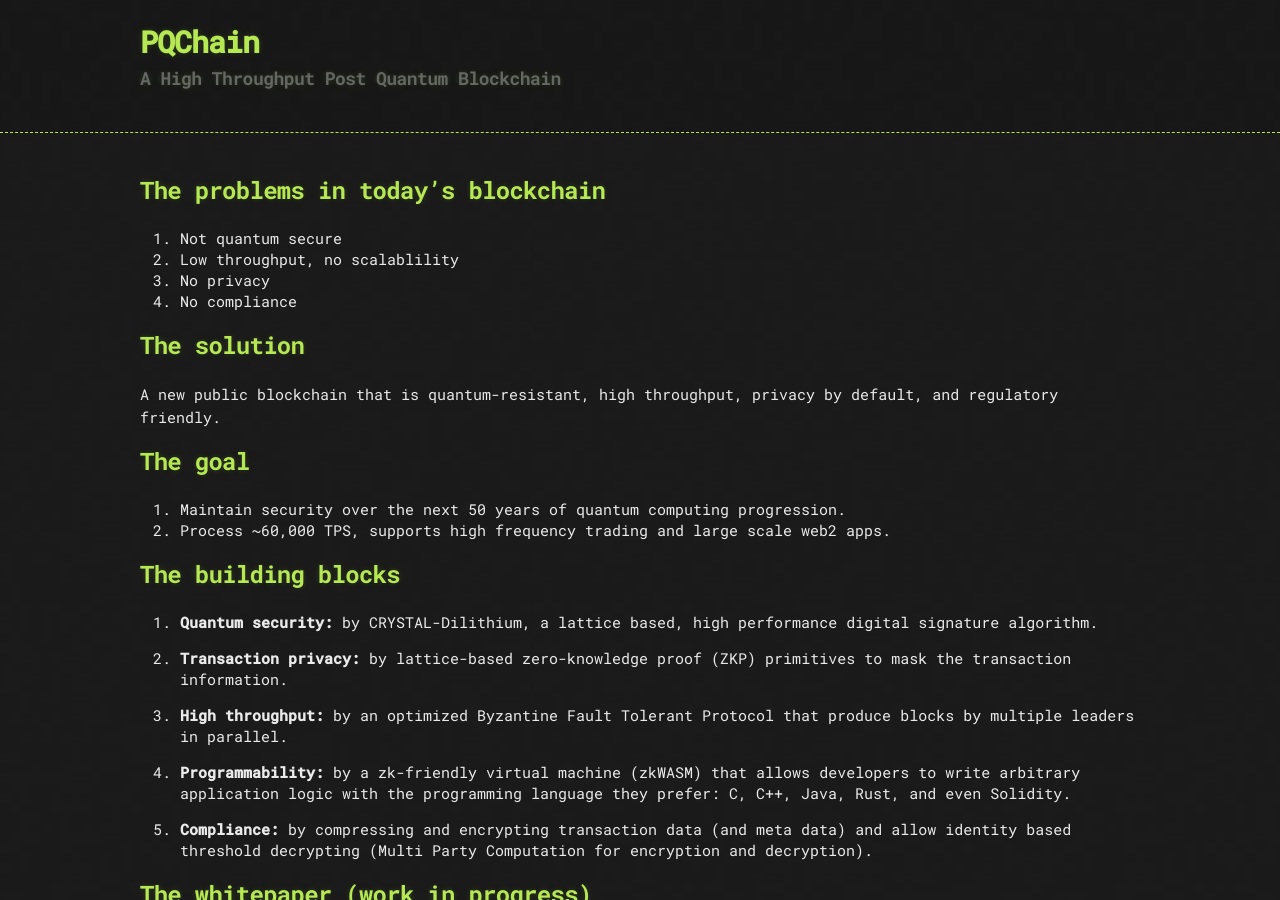
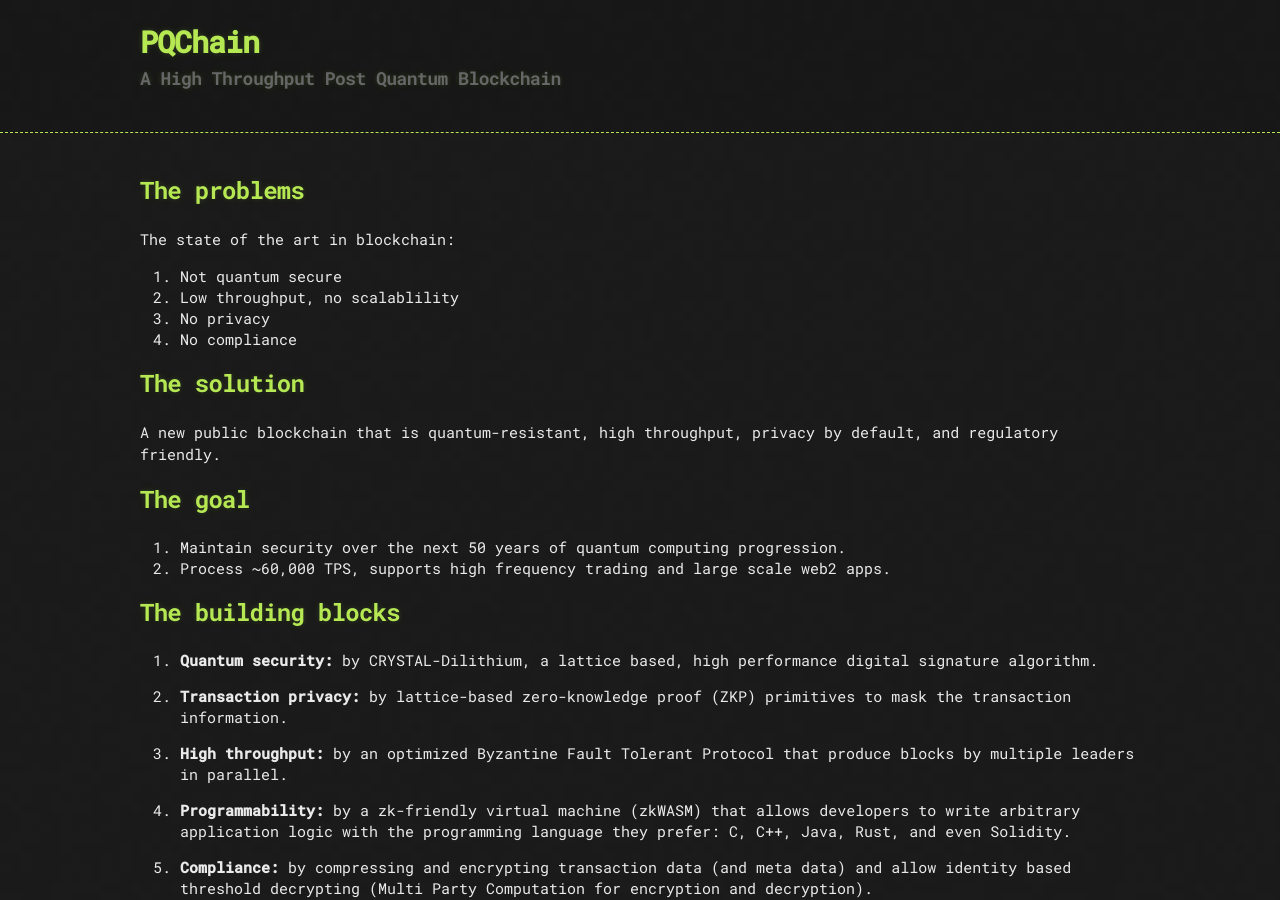
Before and after one commit to cryptobadass/pqchain, a Jekyll site: the page built from index.md, in a window 1280 px wide and 900 px high. Built offline with Jekyll 4.4.1, drawn with Linux system fonts in a browser that asks for light colours; our own code applies the rules of GitHub Pages for plain Markdown files.

Commit message:
update title

```diff
--- a/index.md
+++ b/index.md
@@ -2,7 +2,9 @@
 layout: default
 ---
 
-# The problems in today's blockchain
+# The problems
+
+The state of the art in blockchain:
 
 1. Not quantum secure
 2. Low throughput, no scalablility
```
